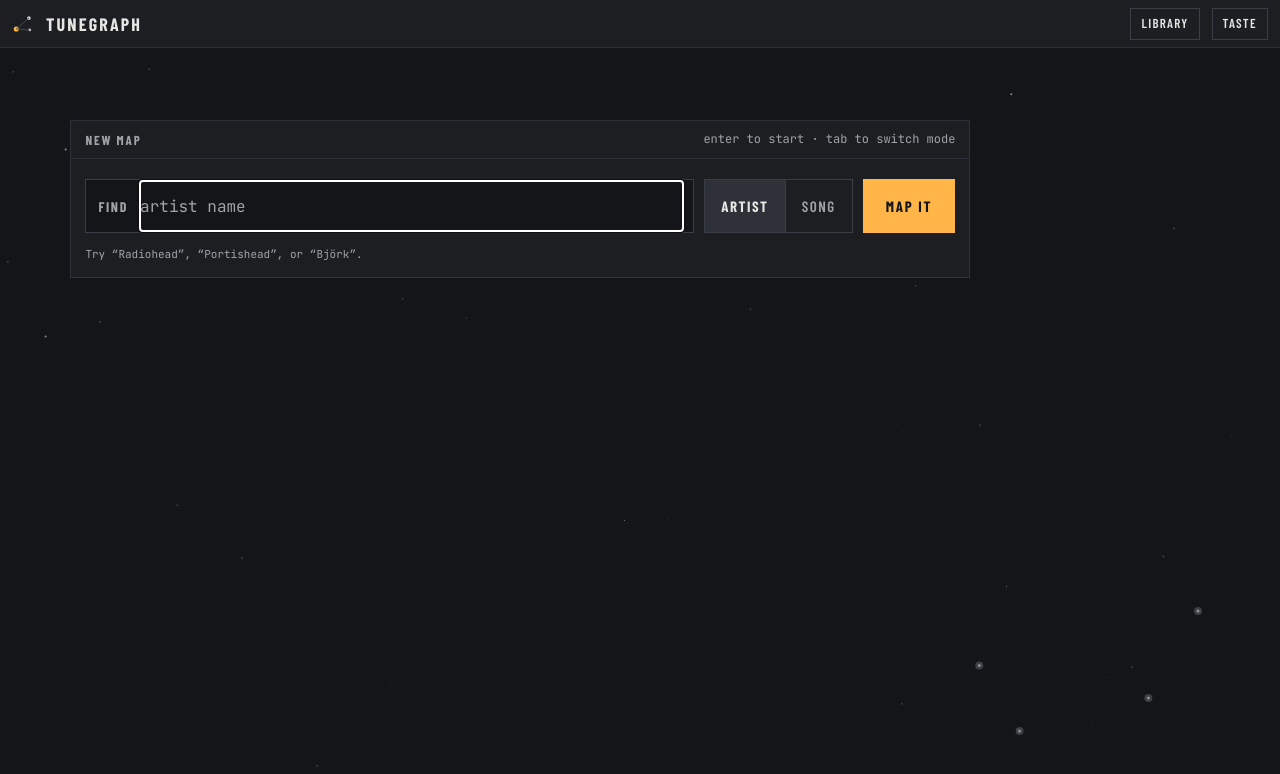
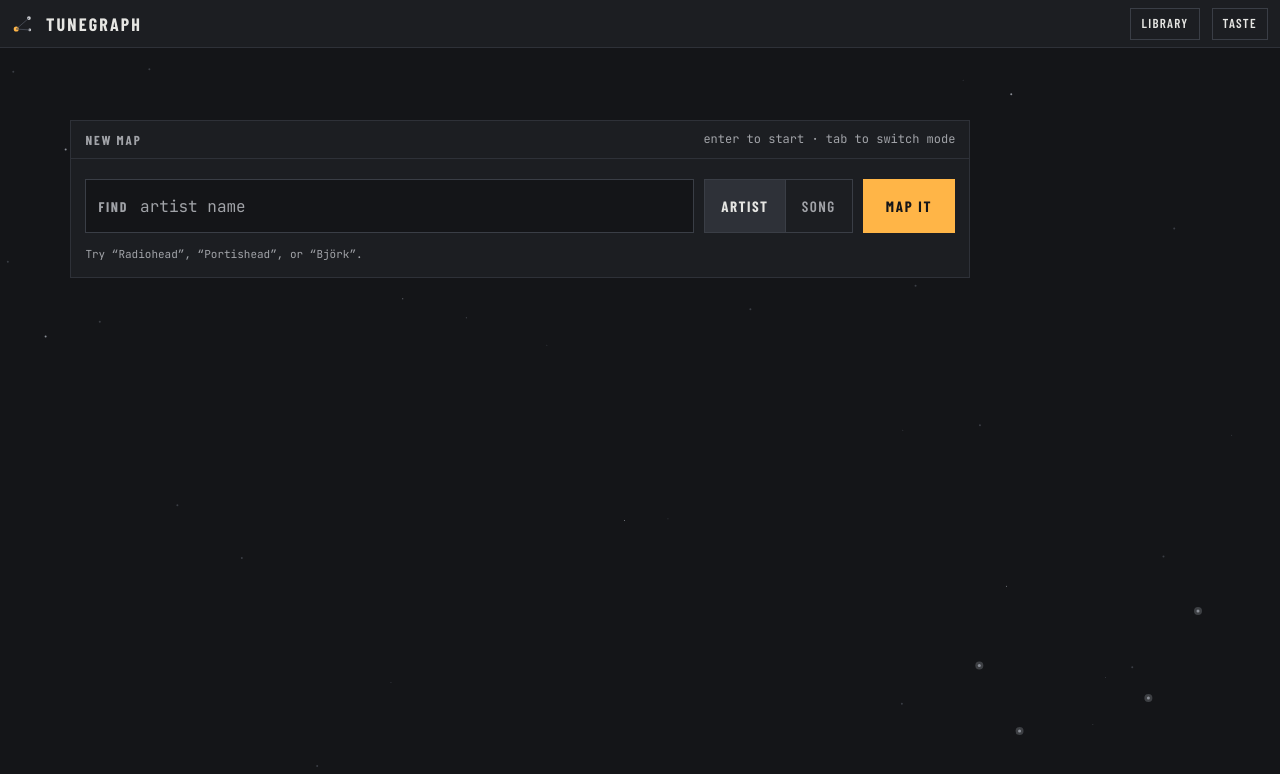
Before and after one commit to Mhinolv/MusicMap, a React (Vite) app in the folder frontend/: page / in a window 1280 px wide. Shown: the top 774 px of the page. Built offline with nearby package versions, Linux system fonts and the light colour scheme.

Commit message:
#33: Suppress browser default focus ring on search input, assert it in theme test, remove unused SavedDiscoveries (QA fix round 2) (QA fix round 2)

```diff
--- a/frontend/src/index.css
+++ b/frontend/src/index.css
@@ -120,6 +120,7 @@ a:hover { color: var(--cyan-hover); }
 .search__field input {
   flex: 1; min-width: 0; background: none; border: 0;
   color: var(--text); font: inherit; font-size: 12px; padding: 6px 0;
+  outline: none;
 }
 .search__field input::placeholder { color: var(--text-faint); }
 .search--compact .search__field input { padding: 6px 0; font-size: 12px; }
```
Also changed, not shown: 1 other file (tests, documents, lock files or other folders).
